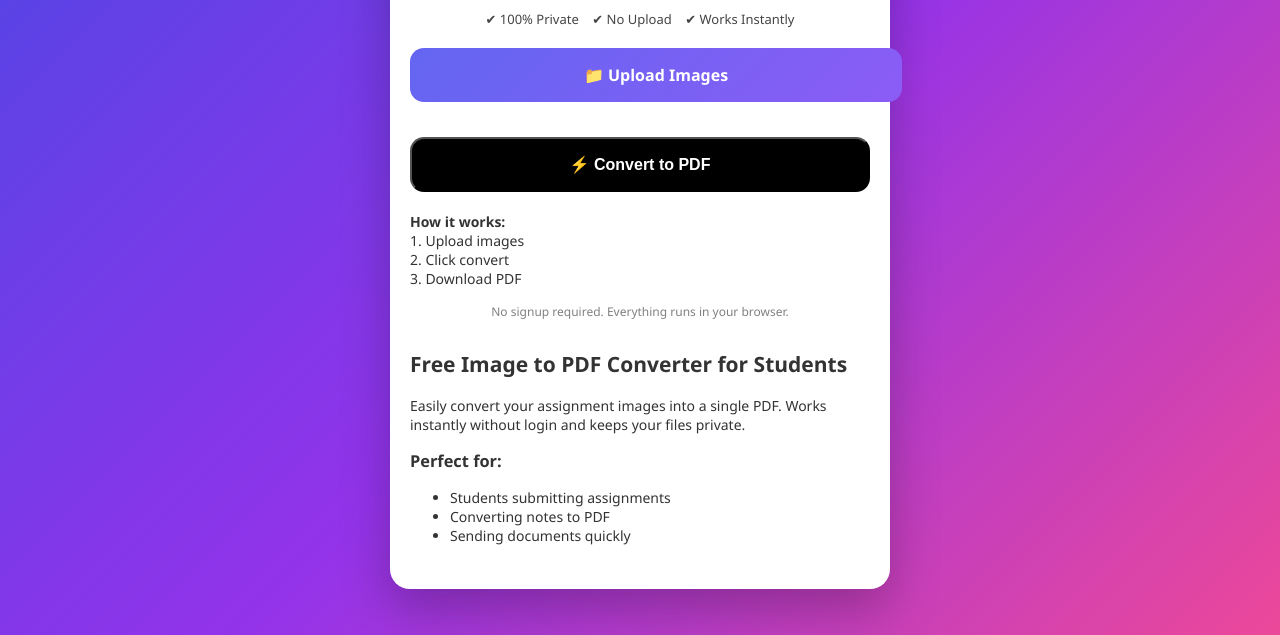
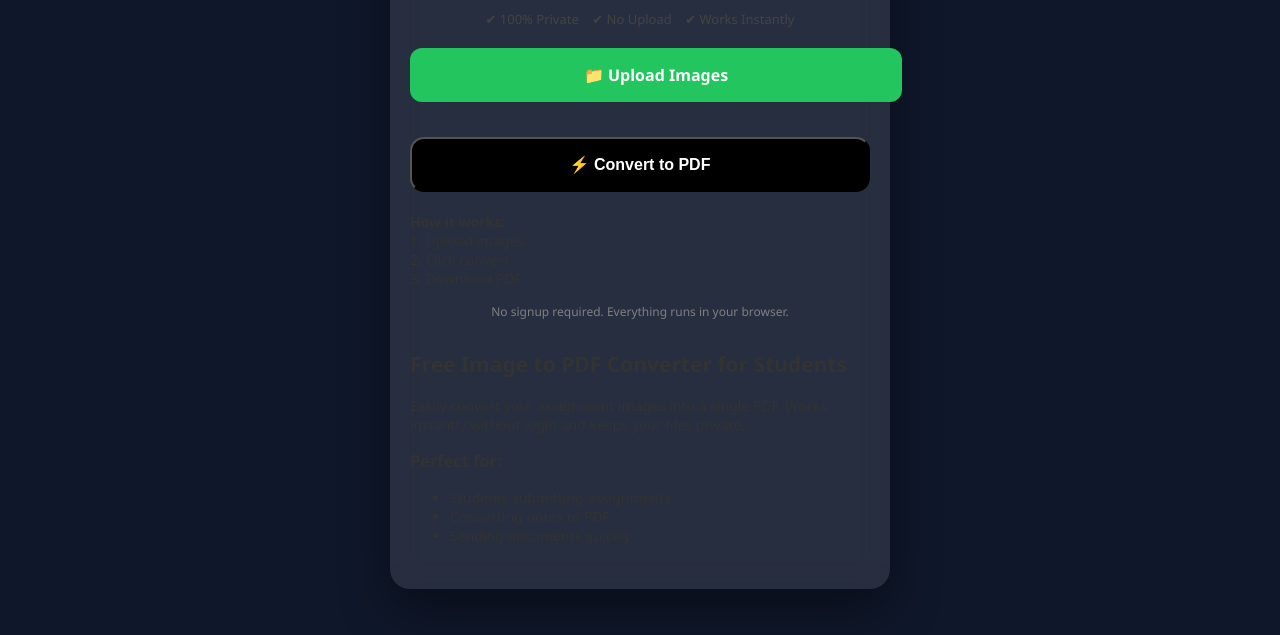
Before and after one commit to mmohankumarr666-arch/convertimgtopdf, a plain HTML site: page index.html in a window 1280 px wide. Shown: the part 165-800 px from the top of the page. Drawn offline with nearby package versions, Linux system fonts and the light colour scheme.

Commit message:
Refactor index.html for better UI design
Updated styles and layout for improved UI and user experience.

```diff
--- a/index.html
+++ b/index.html
@@ -19,14 +19,13 @@
   <style>
    body {
   font-family: 'Segoe UI', sans-serif;
-      background: linear-gradient(135deg, #4f46e5, #9333ea, #ec4899);
+  background: #0f172a; /* dark blue */
   margin: 0;
   min-height: 100vh;
   display: flex;
   align-items: center;
   justify-content: center;
 }
-
     .container {
       width: 100%;
       max-width: 500px;
@@ -34,13 +33,14 @@
     }
 
     .card {
-      background: white;
+  background: rgba(255, 255, 255, 0.1);
+  backdrop-filter: blur(15px);
   border-radius: 20px;
   padding: 30px 20px;
-      box-shadow: 0 20px 50px rgba(0,0,0,0.25);
+  box-shadow: 0 20px 50px rgba(0,0,0,0.4);
   text-align: center;
+  color: white;
 }
-
     h1 {
       margin-bottom: 10px;
       font-size: 26px;
@@ -59,16 +59,15 @@
     }
 
     .upload-btn {
-      background: linear-gradient(135deg, #6366f1, #8b5cf6);
+  background: #22c55e;
   color: white;
   padding: 16px;
-      border-radius: 14px;
+  border-radius: 12px;
   cursor: pointer;
   width: 100%;
   font-weight: bold;
   font-size: 16px;
-      margin-top: 10px;
-      transition: 0.2s;
+  margin-top: 15px;
 }
 
     .upload-btn:hover {
```
Lines whose indentation alone changed are shown as unchanged.
